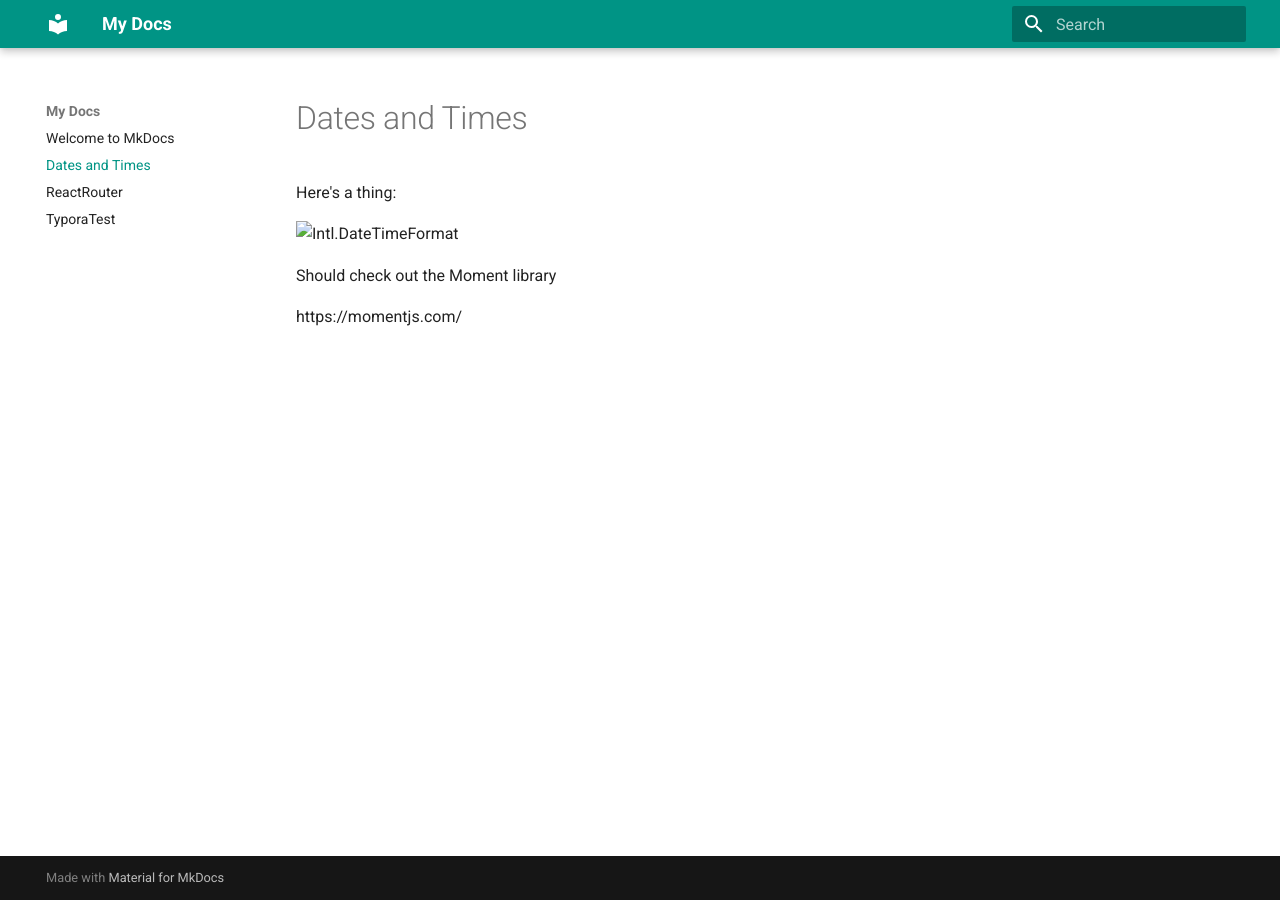
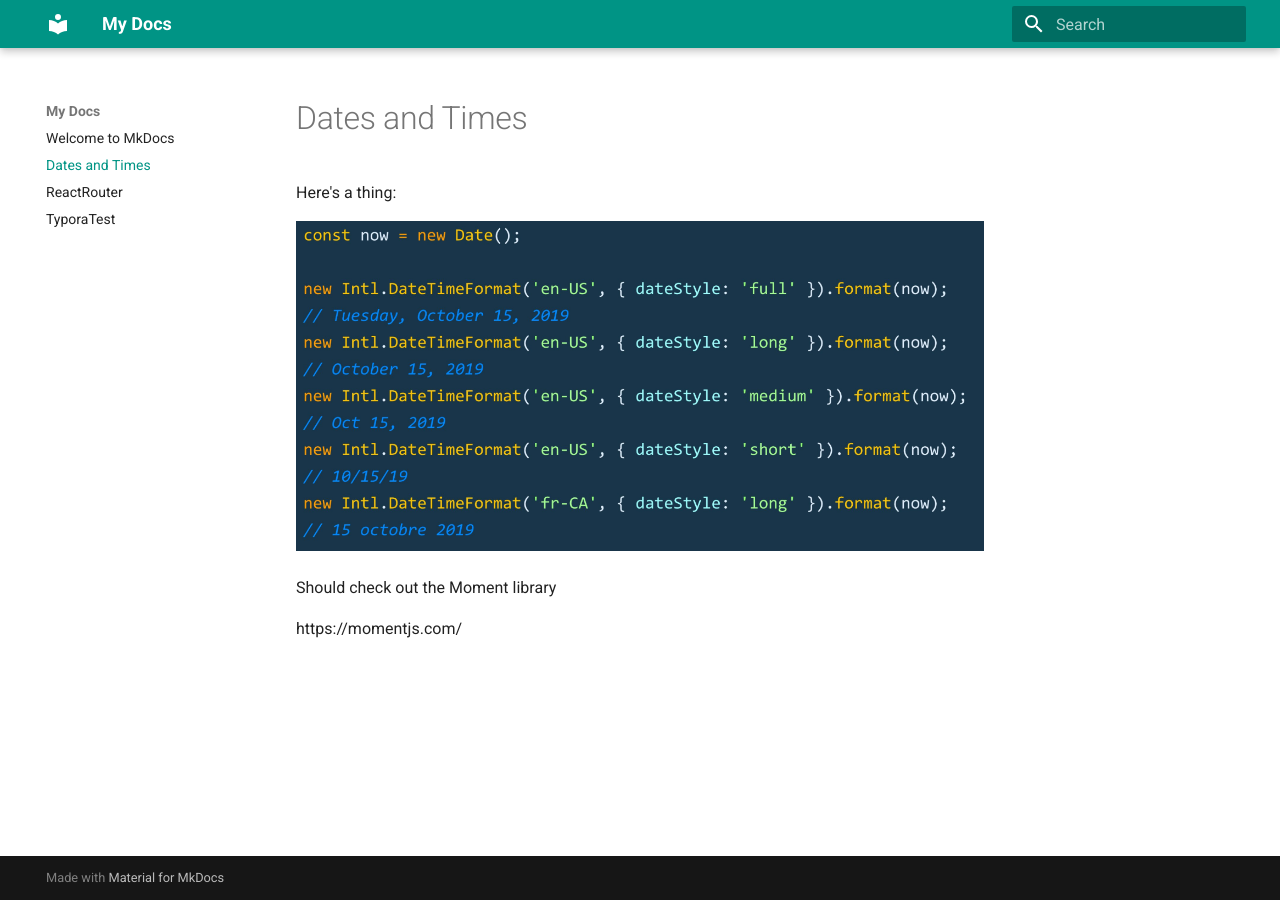
Before and after one commit to MikeDeGan/docs, an MkDocs documentation site: the page built from docs/Dates and Times.md, in a window 1280 px wide. Built offline with MkDocs 1.6.1 and Material for MkDocs 9.7.7, drawn with Linux system fonts in a browser that asks for light colours.

Commit message:
fixed some image links

```diff
--- a/docs/Dates and Times.md
+++ b/docs/Dates and Times.md
@@ -1,10 +1,8 @@
 # Dates and Times
-
-
 
 Here's a thing:
 
-![Intl.DateTimeFormat](/home/mikedegan/dev/docs/docs/images/Screenshot 2019-10-18 at 6.50.24 PM.png)
+![Intl.DateTimeFormat](images/Screenshot 2019-10-18 at 6.50.24 PM.png)
 
 Should check out the Moment library
 
```
Also changed, not shown: docs/TyporaTest.md (+1 -1 lines).
